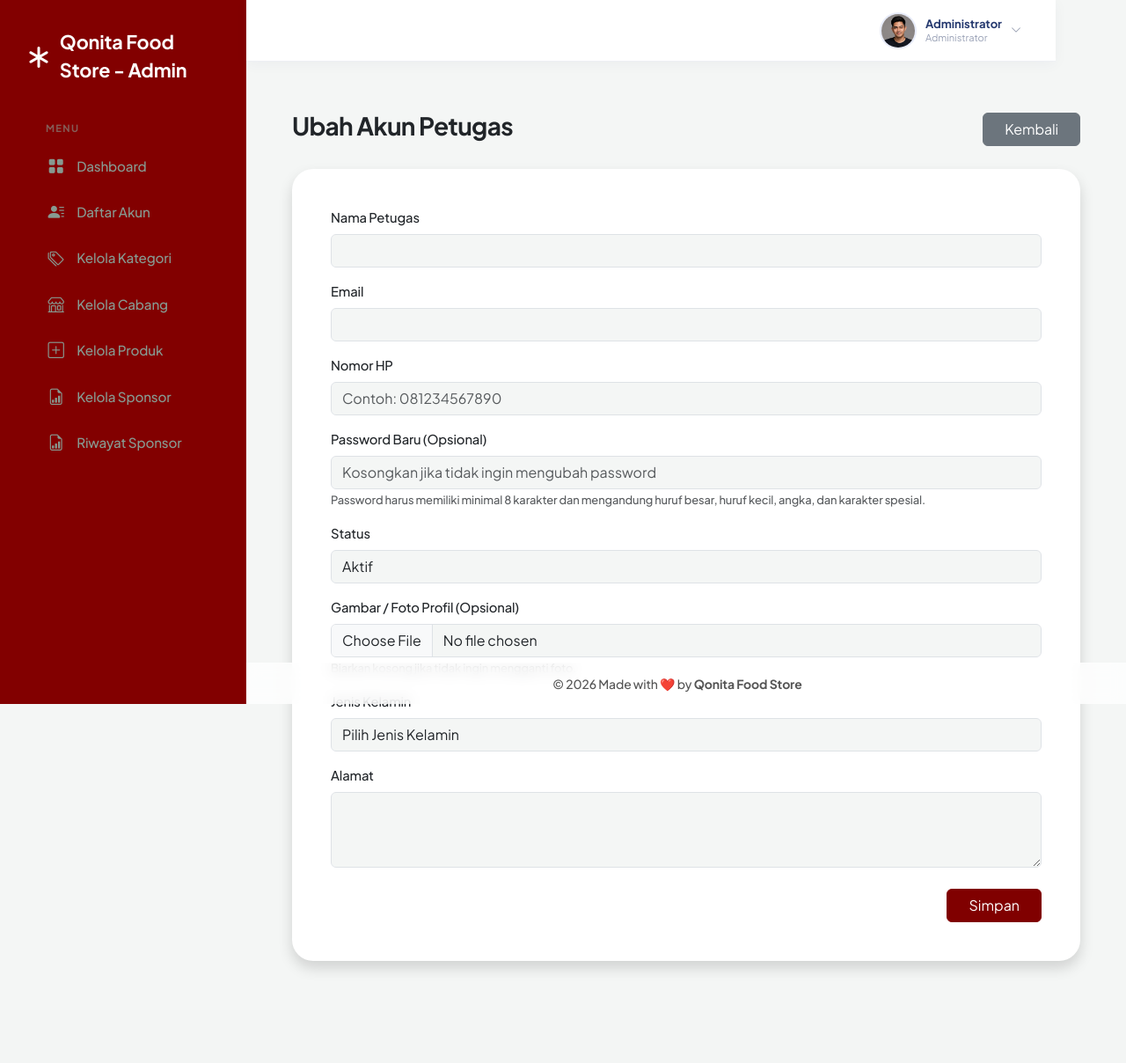
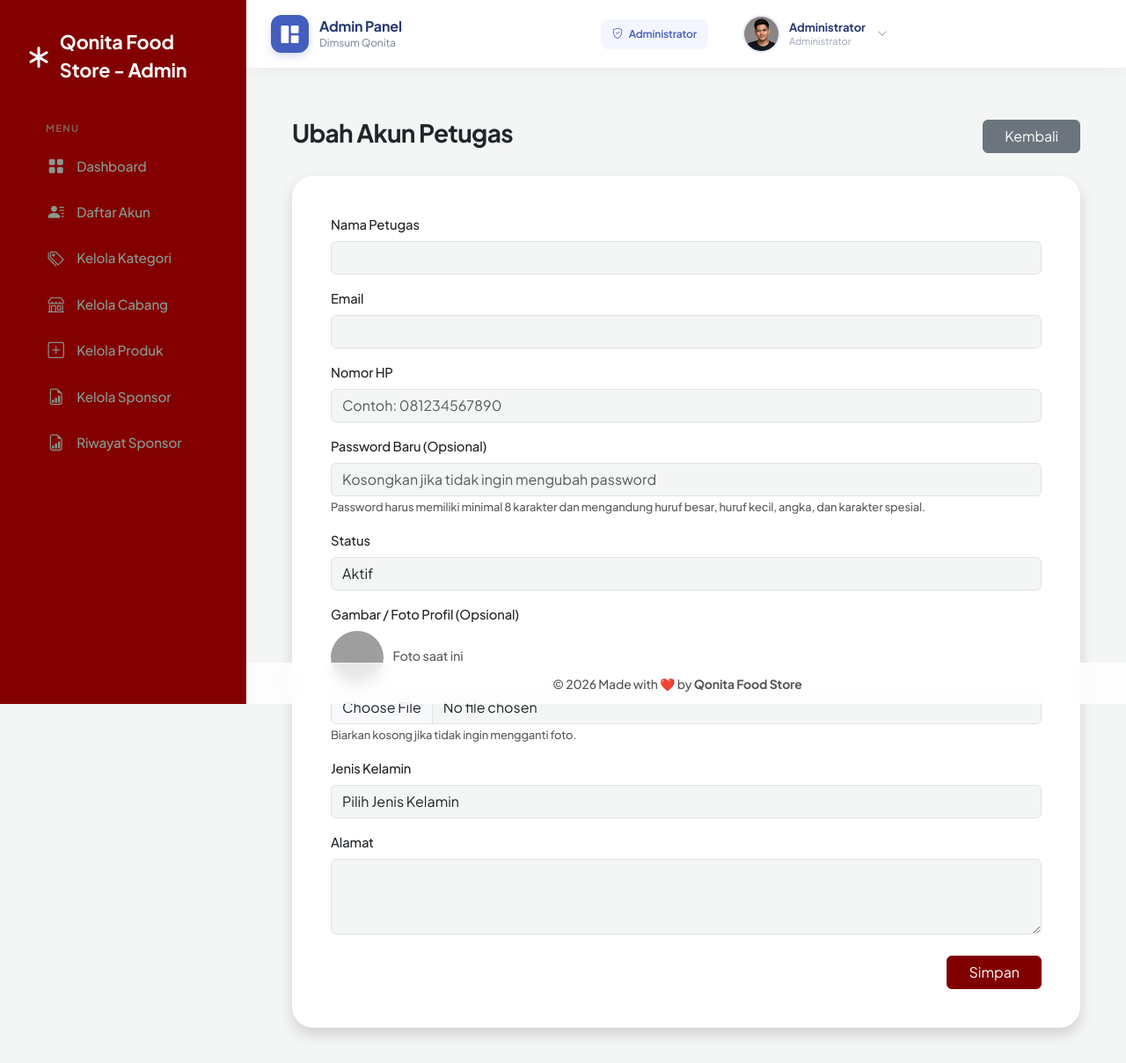
Before and after one commit to nndlizz/Dimsum-Qonita, a Laravel app: template resources/views/admin/edittambahakun.blade.php in a window 1280 px wide. Shown: the top 1208 px of the page at 88% size. Before the commit the page ends 1103 px from the top, so only its background shows below. Run offline with Laravel 12, Linux system fonts and the light colour scheme; the template is opened without the code that fills it, so the values that code supplies are empty; some libraries are stand-ins or nearby versions; grey boxes are pictures that could not be loaded.

Commit message:
Revert "fixed navbar admin, merapikan home pelanggan"
This reverts commit ba3823a58469b000f38e1432f80f6aacc313a429.

```diff
--- a/public/template_admin/assets/css/main.css
+++ b/public/template_admin/assets/css/main.css
@@ -453,7 +453,6 @@ body.sidebar-minimized .sidebar-profile {
 /* ---------------------------------------------------------------------
    6. Custom Header / Navbar Component
 --------------------------------------------------------------------- */
-
 .navbar-custom {
     position: sticky;
     top: 0;
@@ -461,18 +460,14 @@ body.sidebar-minimized .sidebar-profile {
     background-color: rgba(244, 246, 245, 0.85);
     backdrop-filter: blur(12px);
     -webkit-backdrop-filter: blur(12px);
-
     margin-top: -2rem;
     margin-left: -2.5rem;
     margin-right: -2.5rem;
     padding: 1.25rem 2.5rem;
-
     border-bottom: 1px solid rgba(0, 0, 0, 0.05);
-
-    display: flex !important;
-    justify-content: flex-end !important;
-    align-items: center;
-
+    display: grid !important;
+    grid-template-columns: 1fr 480px 1fr !important;
+    align-items: center;
     margin-bottom: 2rem;
     gap: 1.5rem;
 }
--- a/resources/views/admin/layout.blade.php
+++ b/resources/views/admin/layout.blade.php
@@ -1,4 +1,3 @@
-
 <!doctype html>
 <html lang="id">
 <head>
@@ -45,45 +44,50 @@
 
     </div>
 
-    <!-- Bootstrap JS: CUKUP SATU KALI -->
+    <!-- Bootstrap JS -->
     <script src="{{ asset('template_admin/assets/libs/bootstrap/js/bootstrap.bundle.min.js') }}"></script>
 
-    <!-- SweetAlert2: CUKUP SATU KALI -->
+    <!-- Bootstrap JS -->
+    <script src="{{ asset('template_admin/assets/libs/bootstrap/js/bootstrap.bundle.min.js') }}"></script>
+    <!-- SweetAlert2 -->
     <script src="https://cdn.jsdelivr.net/npm/sweetalert2@11"></script>
 
-    <!-- ApexCharts -->
+    <!-- ApexCharts JS -->
     <script src="{{ asset('template_admin/assets/libs/apexcharts/apexcharts.min.js') }}"></script>
 
-    <!-- Flatpickr -->
+    <!-- Flatpickr JS -->
     <script src="{{ asset('template_admin/assets/libs/flatpickr/flatpickr.min.js') }}"></script>
 
     <!-- Dashboard JS -->
     <script src="{{ asset('template_admin/assets/js/dashboard.js') }}"></script>
 
-    <!-- Sidebar Toggle -->
+
 <script>
 document.addEventListener('DOMContentLoaded', function () {
-
     const sidebar = document.getElementById('sidebar');
     const desktopToggle = document.getElementById('desktop-sidebar-toggle');
     const mobileToggle = document.getElementById('sidebar-toggle');
 
+    if (!sidebar) return;
+
+    // Toggle sidebar desktop
     if (desktopToggle) {
         desktopToggle.addEventListener('click', function () {
             document.body.classList.toggle('sidebar-collapsed');
         });
     }
 
+    // Toggle sidebar mobile
     if (mobileToggle) {
         mobileToggle.addEventListener('click', function () {
             document.body.classList.toggle('sidebar-mobile-open');
         });
     }
-
 });
 </script>
 
 @stack('scripts')
+<script src="https://cdn.jsdelivr.net/npm/sweetalert2@11"></script>
 @yield('scripts')
 
 </body>
--- a/resources/views/admin/navbar.blade.php
+++ b/resources/views/admin/navbar.blade.php
@@ -1,6 +1,18 @@
 
 <header class="navbar-custom navbar-modern">
 
+    {{-- KIRI: BRAND / TITLE --}}
+    <div class="navbar-brand-admin">
+        <div class="brand-icon">
+            <i class="bi bi-grid-1x2-fill"></i>
+        </div>
+        <div class="brand-text">
+            <span class="brand-title">Admin Panel</span>
+            <small>Dimsum Qonita</small>
+        </div>
+    </div>
+
+    {{-- KANAN: PROFILE --}}
     @php
         $adminNavbar = null;
 
@@ -10,30 +22,37 @@
                 ->first();
         }
 
-        $namaNavbar = $adminNavbar->nama_admin
+        $namaAdmin = $adminNavbar->nama_admin
             ?? session('admin_name', 'Administrator');
 
-        $fotoNavbar = ($adminNavbar && !empty($adminNavbar->gambar))
+        $fotoAdmin = $adminNavbar && $adminNavbar->gambar
             ? asset('storage/' . $adminNavbar->gambar)
             : asset('template_admin/assets/images/avatar.png');
     @endphp
 
-    {{-- SESSION ADMIN DI KANAN --}}
-    <div class="dropdown navbar-admin-dropdown">
+    <div class="navbar-actions right d-flex align-items-center">
 
-        <button class="navbar-profile-btn"
+        {{-- LABEL ADMIN --}}
+        <div class="admin-role me-3 d-none d-sm-flex">
+            <i class="bi bi-shield-check"></i>
+            <span>Administrator</span>
+        </div>
+
+        {{-- PROFILE DROPDOWN --}}
+        <div class="dropdown">
+            <button
+                class="navbar-profile-btn"
                 type="button"
+                data-bs-toggle="dropdown"
+                aria-expanded="false"
                 id="profile-dropdown"
-                data-bs-toggle="dropdown"
-                data-bs-auto-close="true"
-                aria-expanded="false">
-
-            <img src="{{ $fotoNavbar }}"
+            >
+                <img src="{{ $fotoAdmin }}"
                      alt="Foto Profil Admin"
                      class="navbar-profile-img">
 
                 <div class="profile-info d-none d-md-flex">
-                <span class="profile-name">{{ $namaNavbar }}</span>
+                    <span class="profile-name">{{ $namaAdmin }}</span>
                     <small>Administrator</small>
                 </div>
 
@@ -42,12 +61,16 @@
 
             <ul class="dropdown-menu dropdown-menu-end dropdown-menu-profile">
 
+                {{-- HEADER PROFILE --}}
                 <li class="profile-dropdown-header">
-                <img src="{{ $fotoNavbar }}" alt="Foto Admin">
+                    <img src="{{ $fotoAdmin }}" alt="Foto Admin">
 
                     <div>
-                    <strong>{{ $namaNavbar }}</strong>
+                        <strong>{{ $namaAdmin }}</strong>
                         <small>Administrator</small>
+                        <span class="profile-status">
+                            <span></span> Aktif
+                        </span>
                     </div>
                 </li>
 
@@ -59,6 +82,7 @@
                        href="{{ route('admin.profil') }}">
                         <i class="bi bi-person-circle"></i>
                         <span>Profil Saya</span>
+                        <i class="bi bi-chevron-right ms-auto item-arrow"></i>
                     </a>
                 </li>
 
@@ -77,42 +101,76 @@
                         </button>
                     </form>
                 </li>
-
             </ul>
+        </div>
     </div>
 </header>
 
 <style>
-
     /* NAVBAR */
     .navbar-modern {
         background: #fff;
-    min-height: 70px;
-    width: 100%;
-    box-sizing: border-box;
+        min-height: 78px;
         padding: 0 28px;
+        display: flex;
+        justify-content: space-between;
+        align-items: center;
+        border-bottom: 1px solid #eef0f4;
+        box-shadow: 0 3px 15px rgba(30, 35, 90, .04);
+        position: relative;
+        z-index: 100;
+    }
 
+    /* BRAND */
+    .navbar-brand-admin {
         display: flex;
         align-items: center;
-    justify-content: flex-end;
-
-    border-bottom: 1px solid #eef0f4;
-    box-shadow: 0 3px 15px rgba(30,35,90,.04);
-
-    position: relative;
-    z-index: 1050;
-    overflow: visible !important;
+        gap: 12px;
     }
 
-/* SESSION ADMIN */
-.navbar-admin-dropdown {
-    margin-left: auto !important;
-    position: relative;
-    z-index: 1060;
-    flex-shrink: 0;
+    .brand-icon {
+        width: 43px;
+        height: 43px;
+        border-radius: 12px;
+        background: #435ebe;
+        color: white;
+        display: flex;
+        align-items: center;
+        justify-content: center;
+        font-size: 20px;
+        box-shadow: 0 4px 10px rgba(67, 94, 190, .2);
     }
 
-/* BUTTON PROFILE */
+    .brand-text {
+        display: flex;
+        flex-direction: column;
+        line-height: 1.3;
+    }
+
+    .brand-title {
+        font-size: 16px;
+        font-weight: 700;
+        color: #25396f;
+    }
+
+    .brand-text small {
+        color: #8a92a6;
+        font-size: 12px;
+    }
+
+    /* ADMIN ROLE */
+    .admin-role {
+        align-items: center;
+        gap: 7px;
+        padding: 8px 13px;
+        background: #f4f6ff;
+        color: #435ebe;
+        border-radius: 8px;
+        font-size: 12px;
+        font-weight: 600;
+    }
+
+    /* PROFILE BUTTON */
     .navbar-profile-btn {
         display: flex;
         align-items: center;
@@ -132,19 +189,17 @@
     }
 
     .navbar-profile-img {
-    width: 42px;
-    height: 42px;
+        width: 43px;
+        height: 43px;
         object-fit: cover;
         border-radius: 50%;
         border: 2px solid #e8ecfa;
     }
 
     .profile-info {
-    display: flex;
         flex-direction: column;
         align-items: flex-start;
         line-height: 1.3;
-    text-align: left;
     }
 
     .profile-name {
@@ -161,30 +216,29 @@
     .profile-caret {
         font-size: 12px;
         color: #8a92a6;
+        margin-left: 3px;
     }
 
     /* DROPDOWN */
     .dropdown-menu-profile {
-    width: 240px;
+        width: 255px;
         padding: 10px;
-    margin-top: 10px !important;
+        margin-top: 12px !important;
         border: 1px solid #edf0f5;
         border-radius: 14px;
-    box-shadow: 0 12px 35px rgba(30,35,90,.12);
-    z-index: 1070;
+        box-shadow: 0 12px 35px rgba(30, 35, 90, .12);
     }
 
-/* HEADER DROPDOWN */
     .profile-dropdown-header {
         display: flex;
         align-items: center;
         gap: 12px;
-    padding: 10px 8px;
+        padding: 12px 8px;
     }
 
     .profile-dropdown-header img {
-    width: 46px;
-    height: 46px;
+        width: 48px;
+        height: 48px;
         border-radius: 50%;
         object-fit: cover;
         border: 2px solid #e8ecfa;
@@ -273,7 +351,8 @@
             cancelButtonColor: '#6c757d',
             confirmButtonText: 'Ya, logout',
             cancelButtonText: 'Batal',
-            reverseButtons: true
+            reverseButtons: true,
+            borderRadius: '14px'
         }).then((result) => {
             if (result.isConfirmed) {
                 document.getElementById('logout-form').submit();
--- a/routes/web.php
+++ b/routes/web.php
@@ -1,9 +1,7 @@
-
 <?php
 
 use Illuminate\Support\Facades\Route;
 use Illuminate\Support\Facades\DB;
-
 use App\Http\Controllers\AjukanSponsorController;
 use App\Http\Controllers\AdminAuthController;
 use App\Http\Controllers\AdminController;
@@ -12,123 +10,222 @@ use App\Http\Controllers\Admin\ProdukController;
 use App\Http\Controllers\Admin\KategoriController;
 use App\Http\Controllers\Admin\CabangController;
 use App\Http\Controllers\Pelanggan\PelangganAuthController;
-use App\Http\Controllers\NotifikasiController;
-
-use App\Http\Middleware\AdminAuth;
 use App\Http\Middleware\PelangganAuth;
 
-/*
-|--------------------------------------------------------------------------
-| LANDING PAGE
-|--------------------------------------------------------------------------
-*/
 
+Route::get('/admin/produk', [ProdukController::class, 'index'])
+    ->name('admin.produk.index');
+
+Route::get('/admin/produk/tambah', [ProdukController::class, 'create'])
+    ->name('admin.produk.create');
+
+Route::post('/admin/produk/simpan', [ProdukController::class, 'store'])
+    ->name('admin.produk.store');
+
+Route::get('/admin/produk/{id_produk}/edit', [ProdukController::class, 'edit'])
+    ->name('admin.produk.edit');
+
+Route::put('/admin/produk/{id_produk}', [ProdukController::class, 'update'])
+    ->name('admin.produk.update');
+
+Route::delete('/admin/produk/{id_produk}', [ProdukController::class, 'destroy'])
+    ->name('admin.produk.destroy');
+
+// Kelola Kategori
+Route::get('/admin/kategori', [KategoriController::class, 'index'])
+    ->name('admin.kategori.index');
+
+Route::get('/admin/kategori/tambah', [KategoriController::class, 'create'])
+    ->name('admin.kategori.create');
+
+Route::post('/admin/kategori/simpan', [KategoriController::class, 'store'])
+    ->name('admin.kategori.store');
+
+Route::get('/admin/kategori/{id_kategori}/edit', [KategoriController::class, 'edit'])
+    ->name('admin.kategori.edit');
+
+Route::put('/admin/kategori/{id_kategori}', [KategoriController::class, 'update'])
+    ->name('admin.kategori.update');
+
+Route::delete('/admin/kategori/{id_kategori}', [KategoriController::class, 'destroy'])
+    ->name('admin.kategori.destroy');
+use App\Http\Middleware\AdminAuth;
+
+// Halaman utama
+// Route::get('/', function () {
+//     return redirect()->route('admin.dashboard');
+// });
 Route::get('/', function () {
-    $cabangs = DB::table('cabangs')->get();
-
-    return view('pelanggan.layout.landing_page', compact('cabangs'));
+    return view('pelanggan.layout.landing_page');
 })->name('home');
 
 
-/*
-|--------------------------------------------------------------------------
-| LOGIN & REGISTER
-|--------------------------------------------------------------------------
-*/
+Route::get('/admin/cabang', [CabangController::class, 'index'])
+    ->name('admin.cabang.index');
 
+Route::get('/admin/cabang/tambah', [CabangController::class, 'create'])
+    ->name('admin.cabang.create');
+
+Route::post('/admin/cabang/simpan', [CabangController::class, 'store'])
+    ->name('admin.cabang.store');
+
+Route::get('/admin/cabang/{id_cabang}/edit', [CabangController::class, 'edit'])
+    ->name('admin.cabang.edit');
+
+Route::put('/admin/cabang/{id_cabang}', [CabangController::class, 'update'])
+    ->name('admin.cabang.update');
+
+Route::delete('/admin/cabang/{id_cabang}', [CabangController::class, 'destroy'])
+    ->name('admin.cabang.destroy');
+
+
+// Route Login Satu Pintu (Memakai view dan controller admin yang sudah ada)
 Route::get('/login', [AdminAuthController::class, 'showLogin'])
     ->name('login');
-
 Route::post('/login', [AdminAuthController::class, 'login'])
     ->name('login.proses');
-
 Route::post('/logout', [AdminAuthController::class, 'logout'])
     ->name('logout');
 
+// Route Register Khusus Pelanggan
 Route::get('/register', [PelangganAuthController::class, 'showRegister'])
     ->name('register');
-
 Route::post('/register', [PelangganAuthController::class, 'register'])
     ->name('pelanggan.register.proses');
 
-
-/*
-|--------------------------------------------------------------------------
-| ROUTE PELANGGAN
-|--------------------------------------------------------------------------
-*/
-
+// (KHUSUS PELANGGAN)
 Route::middleware(PelangganAuth::class)->group(function () {
 
-    Route::get('/pelanggan/ajukan-sponsor', [
-        AjukanSponsorController::class,
-        'create'
-    ])->name('pelanggan.sponsor.create');
+    // Halaman Ajukan Sponsor
+    Route::get('/pelanggan/ajukan-sponsor', [AjukanSponsorController::class, 'create'])
+        ->name('pelanggan.sponsor.create');
 
-    Route::post('/pelanggan/ajukan-sponsor', [
-        AjukanSponsorController::class,
-        'store'
-    ])->name('pelanggan.sponsor.store');
+    Route::post('/pelanggan/ajukan-sponsor', [AjukanSponsorController::class, 'store'])
+        ->name('pelanggan.sponsor.store');
 
-    Route::get('/notifikasi', [
-        NotifikasiController::class,
-        'index'
-    ])->name('pelanggan.notifikasi');
+    // 2. Riwayat Sponsor (Cek status sponsor diproses/belum)
+    // Route::get('/pelanggan/riwayat-sponsor', [AjukanSponsorController::class, 'riwayat'])->name('pelanggan.riwayat');
 
+    // 3. Notifikasi Pelanggan
+    // Route::get('/pelanggan/notifikasi', [NotifikasiController::class, 'index'])->name('pelanggan.notifikasi');
+
+    // 4. Profil Pelanggan
+    // Route::get('/pelanggan/profil', [PelangganProfileController::class, 'index'])->name('pelanggan.profil');
 });
 
+// Dashboard Admin
+Route::get('/admin', function () {
+    if (!session()->has('admin_id')) {
+        return redirect()->route('admin.login');
+    }
+    return view('admin.dashboard');
+})->name('admin.dashboard');
 
-/*
-|--------------------------------------------------------------------------
-| ROUTE ADMIN (WAJIB LOGIN)
-|--------------------------------------------------------------------------
-*/
+// Profil Admin
+Route::get('/admin/profil', [AdminProfileController::class, 'index'])
+    ->name('admin.profil');
 
+Route::get('/admin/profil/edit', [AdminProfileController::class, 'edit'])
+    ->name('admin.profil.edit');
+
+Route::put('/admin/profil', [AdminProfileController::class, 'update'])
+    ->name('admin.profil.update');
+
+// Kelola Sponsor
+Route::get(
+    '/admin/kelolasponsor',
+    [AjukanSponsorController::class, 'halamanKelolaSponsor']
+)->name('admin.kelolasponsor');
+
+Route::put(
+    '/admin/kelolasponsor/{id}/status',
+    [AjukanSponsorController::class, 'updateStatus']
+)->name('admin.kelolasponsor.status');
+
+
+// Tambah Akun Petugas
+Route::prefix('admin/akun')->name('admin.akun.')->group(function () {
+    Route::get('/', [AdminController::class, 'index'])->name('index');
+    Route::get('/tambah', [AdminController::class, 'create'])->name('tambah');
+    Route::post('/simpan', [AdminController::class, 'store'])->name('simpan');
+    Route::get('/edit/{id}', [AdminController::class, 'edit'])->name('edit');
+    Route::put('/update/{id}', [AdminController::class, 'update'])->name('update');
+    Route::delete('/hapus/{id}', [AdminController::class, 'destroy'])->name('hapus');
+    });
+
+// Halaman Tabel
+Route::get('/admin/tables', function () {
+    return view('admin.tables');
+})->name('admin.tables');
+
+// Semua halaman admin wajib login
 Route::middleware(AdminAuth::class)->group(function () {
 
-    // Dashboard
+    // Dashboard Admin
     Route::get('/admin', function () {
         return view('admin.dashboard', [
             'jumlahCabang' => DB::table('cabangs')->count(),
             'jumlahProduk' => DB::table('produk')->count(),
             'jumlahKategori' => DB::table('kategoris')->count(),
-            'totalAdmin' => DB::table('admin')->count(),
         ]);
     })->name('admin.dashboard');
 
+    // Kelola Produk
+    Route::get('/admin/produk', [ProdukController::class, 'index'])
+        ->name('admin.produk.index');
 
-    // Kelola Produk
-    Route::prefix('admin/produk')->name('admin.produk.')->group(function () {
-        Route::get('/', [ProdukController::class, 'index'])->name('index');
-        Route::get('/tambah', [ProdukController::class, 'create'])->name('create');
-        Route::post('/simpan', [ProdukController::class, 'store'])->name('store');
-        Route::get('/{id_produk}/edit', [ProdukController::class, 'edit'])->name('edit');
-        Route::put('/{id_produk}', [ProdukController::class, 'update'])->name('update');
-        Route::delete('/{id_produk}', [ProdukController::class, 'destroy'])->name('destroy');
-    });
+    Route::get('/admin/produk/tambah', [ProdukController::class, 'create'])
+        ->name('admin.produk.create');
 
+    Route::post('/admin/produk/simpan', [ProdukController::class, 'store'])
+        ->name('admin.produk.store');
+
+    Route::get('/admin/produk/{id_produk}/edit', [ProdukController::class, 'edit'])
+        ->name('admin.produk.edit');
+
+    Route::put('/admin/produk/{id_produk}', [ProdukController::class, 'update'])
+        ->name('admin.produk.update');
+
+    Route::delete('/admin/produk/{id_produk}', [ProdukController::class, 'destroy'])
+        ->name('admin.produk.destroy');
 
     // Kelola Kategori
-    Route::prefix('admin/kategori')->name('admin.kategori.')->group(function () {
-        Route::get('/', [KategoriController::class, 'index'])->name('index');
-        Route::get('/tambah', [KategoriController::class, 'create'])->name('create');
-        Route::post('/simpan', [KategoriController::class, 'store'])->name('store');
-        Route::get('/{id_kategori}/edit', [KategoriController::class, 'edit'])->name('edit');
-        Route::put('/{id_kategori}', [KategoriController::class, 'update'])->name('update');
-        Route::delete('/{id_kategori}', [KategoriController::class, 'destroy'])->name('destroy');
-    });
+    Route::get('/admin/kategori', [KategoriController::class, 'index'])
+        ->name('admin.kategori.index');
 
+    Route::get('/admin/kategori/tambah', [KategoriController::class, 'create'])
+        ->name('admin.kategori.create');
+
+    Route::post('/admin/kategori/simpan', [KategoriController::class, 'store'])
+        ->name('admin.kategori.store');
+
+    Route::get('/admin/kategori/{id_kategori}/edit', [KategoriController::class, 'edit'])
+        ->name('admin.kategori.edit');
+
+    Route::put('/admin/kategori/{id_kategori}', [KategoriController::class, 'update'])
+        ->name('admin.kategori.update');
+
+    Route::delete('/admin/kategori/{id_kategori}', [KategoriController::class, 'destroy'])
+        ->name('admin.kategori.destroy');
 
     // Kelola Cabang
-    Route::prefix('admin/cabang')->name('admin.cabang.')->group(function () {
-        Route::get('/', [CabangController::class, 'index'])->name('index');
-        Route::get('/tambah', [CabangController::class, 'create'])->name('create');
-        Route::post('/simpan', [CabangController::class, 'store'])->name('store');
-        Route::get('/{id_cabang}/edit', [CabangController::class, 'edit'])->name('edit');
-        Route::put('/{id_cabang}', [CabangController::class, 'update'])->name('update');
-        Route::delete('/{id_cabang}', [CabangController::class, 'destroy'])->name('destroy');
-    });
+    Route::get('/admin/cabang', [CabangController::class, 'index'])
+        ->name('admin.cabang.index');
 
+    Route::get('/admin/cabang/tambah', [CabangController::class, 'create'])
+        ->name('admin.cabang.create');
+
+    Route::post('/admin/cabang/simpan', [CabangController::class, 'store'])
+        ->name('admin.cabang.store');
+
+    Route::get('/admin/cabang/{id_cabang}/edit', [CabangController::class, 'edit'])
+        ->name('admin.cabang.edit');
+
+    Route::put('/admin/cabang/{id_cabang}', [CabangController::class, 'update'])
+        ->name('admin.cabang.update');
+
+    Route::delete('/admin/cabang/{id_cabang}', [CabangController::class, 'destroy'])
+        ->name('admin.cabang.destroy');
 
     // Profil Admin
     Route::get('/admin/profil', [AdminProfileController::class, 'index'])
@@ -139,7 +236,6 @@ Route::middleware(AdminAuth::class)->group(function () {
 
     Route::put('/admin/profil', [AdminProfileController::class, 'update'])
         ->name('admin.profil.update');
-
 
     // Kelola Sponsor
     Route::get('/admin/kelolasponsor', [
@@ -152,13 +248,11 @@ Route::middleware(AdminAuth::class)->group(function () {
         'updateStatus'
     ])->name('admin.kelolasponsor.status');
 
-
     // Riwayat Sponsor
     Route::get('/admin/riwayat_sponsor', [
         AjukanSponsorController::class,
         'halamanRiwayatSponsor'
     ])->name('admin.riwayat_sponsor');
-
 
     // Kelola Akun Petugas
     Route::prefix('admin/akun')->name('admin.akun.')->group(function () {
@@ -170,16 +264,21 @@ Route::middleware(AdminAuth::class)->group(function () {
         Route::delete('/hapus/{id}', [AdminController::class, 'destroy'])->name('hapus');
     });
 
-
     // Halaman Tabel
     Route::get('/admin/tables', function () {
         return view('admin.tables');
     })->name('admin.tables');
 
-
-    // Halaman Blank
+    // Halaman Kosong
     Route::get('/admin/blankpage', function () {
         return view('admin.blankpage');
     })->name('admin.blankpage');
 
+
+
 });
+
+// Halaman Landing Pelanggan
+// Route::get('/pelanggan', function () {
+//     return view('pelanggan.layout.landing_page');
+// })->name('pelanggan.index');
```
Also changed, not shown: other parts of resources/views/admin/navbar.blade.php (+37 -14 lines), resources/views/pelanggan/layout/landing_page.blade.php (+30 -31 lines). Lines whose indentation alone changed are shown as unchanged.
